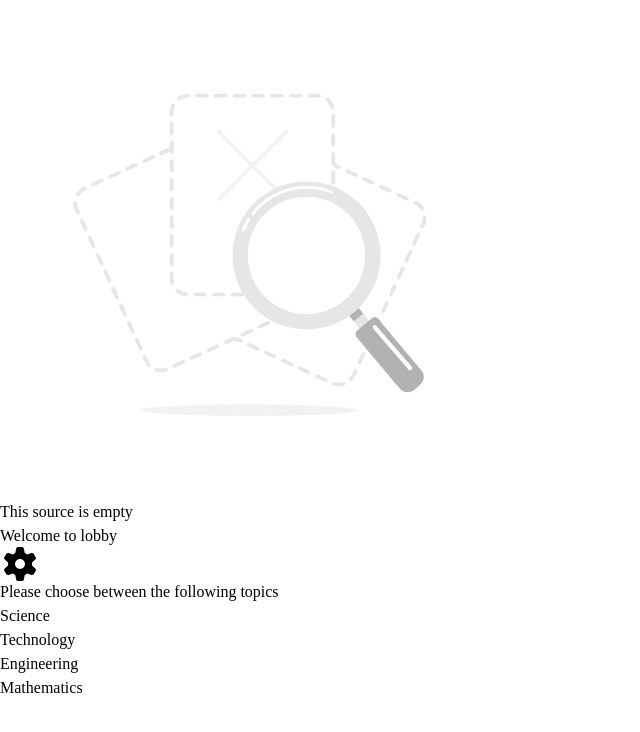
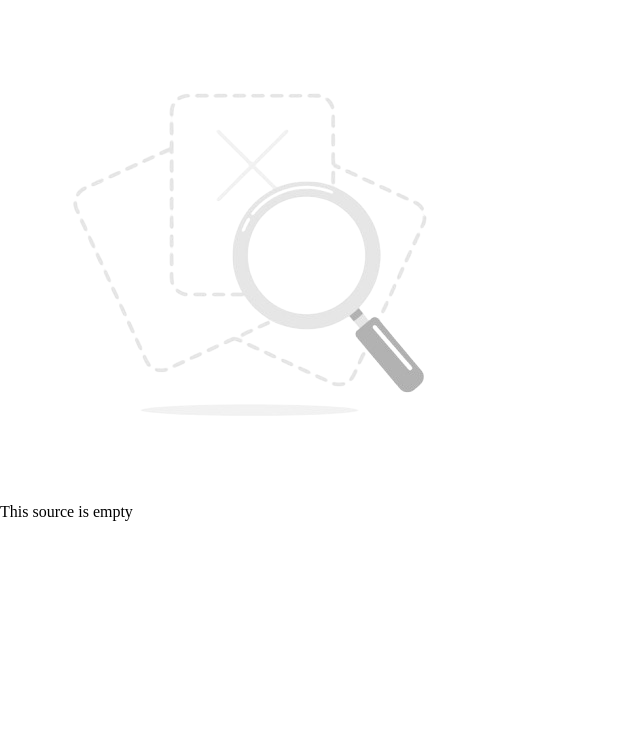
Before and after one commit to Tahiana-Fenosoa09/mecha-ui, a React (Vite) app: page /topics/1 in a window 1280 px wide. Shown: the top 732 px of the page, without its empty margins (0-640 px from the left). Built offline with nearby package versions, Linux system fonts and the light colour scheme.

Commit message:
fix: routing in app.tsx such that '/' and '/topics/:id' would be different routes for home and modules

```diff
--- a/src/App.tsx
+++ b/src/App.tsx
@@ -1,10 +1,15 @@
 import "./App.css";
+import { Routes, Route } from "react-router";
 import Home from "./pages/home";
+import ModulePage from "./pages/modulePage";
 
 function App() {
   return (
     <>
-      <Home/>
+      <Routes>
+        <Route path="/" element={<Home/>}/>
+        <Route path="/topics/:id" element={<ModulePage />} />
+      </Routes>
     </>
   )
 }
--- a/src/pages/home.tsx
+++ b/src/pages/home.tsx
@@ -4,9 +4,7 @@ import Setting from "../components/setting.tsx";
 import { useState } from "react";
 import { useNavigate } from "react-router";
 import { getTopics, type TopicData } from "../data/home.data.ts";
-import { Routes, Route } from "react-router";
 import Topic from "../components/topic.tsx";
-import ModulePage from "./modulePage.tsx";
 
 
 function Home() {
@@ -21,9 +19,6 @@ function Home() {
 
     return (
         <>
-            <Routes>
-                <Route path="/topics/:id" element={<ModulePage/>}/>
-            </Routes>
             <div className="h-screen w-full flex flex-col gap-2 relative">
                 <div className="h-[10%] w-full flex justify-between items-center p-2 pl-10 pr-10">
                     <div>
```
